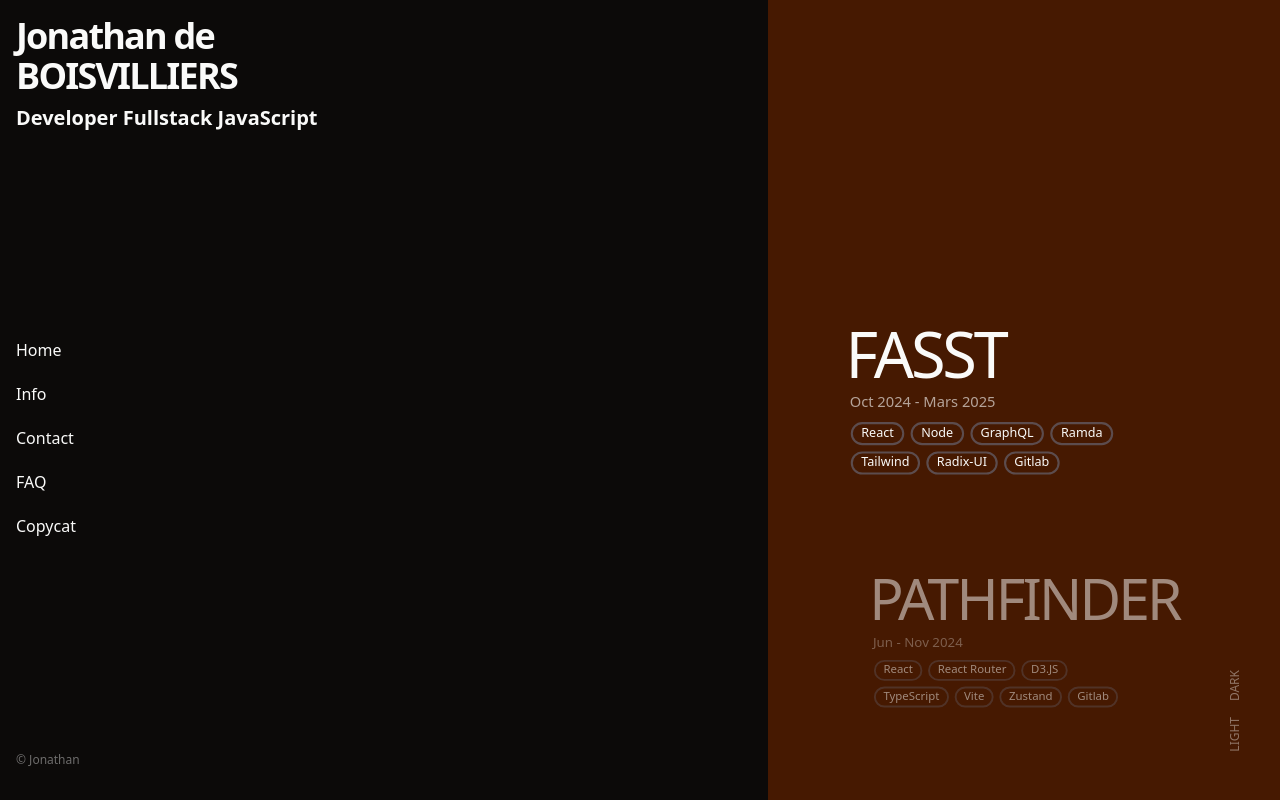
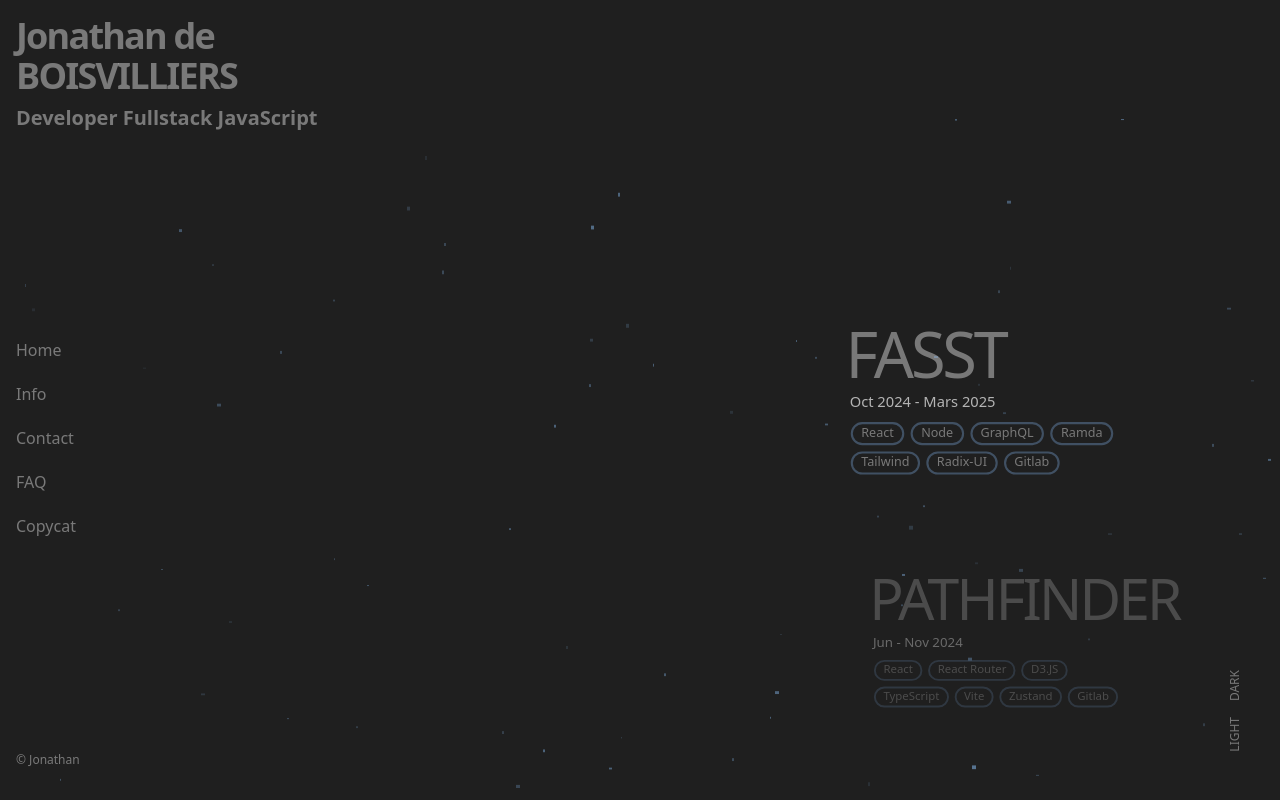
Before and after one commit to Dumpinator/newBook, a React (Vite) app: page / in a window 1280 px wide. Built offline with nearby package versions, Linux system fonts and the light colour scheme.

Commit message:
Add GSAP for particle animations and implement ParticleBackground component; update styles for dark/light themes and improve type safety in project item handling.

```diff
--- a/package.json
+++ b/package.json
@@ -10,6 +10,7 @@
     "preview": "vite preview"
   },
   "dependencies": {
+    "gsap": "^3.12.7",
     "react": "^19.0.0",
     "react-dom": "^19.0.0"
   },
--- a/src/components/App.css
+++ b/src/components/App.css
@@ -13,19 +13,19 @@
 }
 
 body.dark-theme, .dark-theme {
-  background-color: oklch(0.147 0.004 49.25);
-  color: oklch(0.985 0.001 106.423);
+  background-color: oklch(0.24 0 0);
+  color: oklch(1 0 0 / 40%);
 }
 .light-theme .copyright {
-  color: rgba(0, 0, 0, 0.4);
+  color: oklch(0 0 0 / 60%);
 }
 
 body.light-theme, .light-theme {
   background-color: oklch(0.985 0.001 106.423);
-  color: oklch(0.147 0.004 49.25);
+  color: oklch(0 0 0 / 60%);
 }
 .dark-theme .copyright {
-  color: rgba(255, 255, 255, 0.4);
+  color: oklch(1 0 0 / 40%);
 }
 
 .project-item {
@@ -44,11 +44,11 @@ body.light-theme, .light-theme {
 }
 
 .dark-theme .project-date {
-  color: rgba(255, 255, 255, 0.6);
+  color: oklch(0.77 0 0);
 }
 
 .light-theme .project-date {
-  color: rgba(0, 0, 0, 0.6);
+  color: oklch(0 0 0 / 60%);
 }
 
 
--- a/src/components/App.tsx
+++ b/src/components/App.tsx
@@ -1,12 +1,13 @@
 import { useEffect, useRef, useState } from 'react';
 import './App.css';
 import ProjectItem from './folder/Folder';
+import ParticleBackground from './particulesBackground/ParticleBackground .tsx';
 
 function App() {
   const [darkMode, setDarkMode] = useState(true);
   const [activeProjectId, setActiveProjectId] = useState(null);
   const [showFocusIndicator, setShowFocusIndicator] = useState(false);
-  const scrollContainerRef = useRef(null);
+  const scrollContainerRef = useRef<HTMLDivElement>(null);
   const focusIndicatorRef = useRef(null);
 
   const projects = [
@@ -51,15 +52,15 @@ function App() {
       const containerRect = scrollContainerRef.current.getBoundingClientRect();
       const containerCenter = containerRect.top + containerRect.height / 2;
 
-      let closestId = null;
+      let closestId: number | null = null;
       let closestDistance = Infinity;
-      const projectsVisibility = {};
+      const projectsVisibility: Record<number, { distance: number; element: Element }> = {};
 
       const projectElements = scrollContainerRef.current.querySelectorAll('.project-item');
       projectElements.forEach(element => {
         const rect = element.getBoundingClientRect();
         const distance = Math.abs(rect.top + rect.height / 2 - containerCenter);
-        const id = parseInt(element.dataset.id);
+        const id = parseInt((element as HTMLElement).dataset.id || '0');
 
         projectsVisibility[id] = { distance, element };
 
@@ -76,16 +77,16 @@ function App() {
 
         if (numId === closestId) {
           // Projet actif - 100% d'opacité
-          element.style.opacity = "1";
-          element.style.pointerEvents = "auto";
-        } else if (numId === closestId - 1 || numId === closestId + 1) {
+          (element as HTMLElement).style.opacity = "1";
+          (element as HTMLElement).style.pointerEvents = "auto";
+        } else if (closestId !== null && (numId === closestId - 1 || numId === closestId + 1)) {
           // Projets adjacents - 50% d'opacité
-          element.style.opacity = "0.5";
-          element.style.pointerEvents = "auto";
+          (element as HTMLElement).style.opacity = "0.5";
+          (element as HTMLElement).style.pointerEvents = "auto";
         } else {
           // Tous les autres projets - invisibles et non interactifs
-          element.style.opacity = "0";
-          element.style.pointerEvents = "none";
+          (element as HTMLElement).style.opacity = "0";
+          (element as HTMLElement).style.pointerEvents = "none";
         }
       });
     };
@@ -103,7 +104,7 @@ function App() {
     };
   }, []);
 
-  const scrollToProject = (id) => {
+  const scrollToProject = (id: number) => {
     const element = document.querySelector(`.project-item[data-id="${id}"]`);
     if (element && scrollContainerRef.current) {
       const containerRect = scrollContainerRef.current.getBoundingClientRect();
@@ -161,7 +162,7 @@ function App() {
         </div>
       </div>
 
-      <div className={`w-full ml-[30%] flex flex-col p-4 items-end bg-amber-950`}>
+      <div className={`w-full ml-[30%] flex flex-col p-4 items-end`}>
         {/* Indicateurs visuels pour les zones d'entrée/sortie */}
         <div className="w-full flex flex-col relative h-[96vh]">
           <div className="absolute top-0 left-0 w-full h-16 bg-gradient-to-b from-background to-transparent z-10 pointer-events-none"></div>
@@ -237,6 +238,7 @@ function App() {
           LIGHT
         </button>
       </div>
+      <ParticleBackground darkMode={darkMode} />
     </div>
   )
 }
--- a/src/components/folder/Folder.tsx
+++ b/src/components/folder/Folder.tsx
@@ -14,7 +14,9 @@ type ProjectProps = {
   darkMode?: boolean;
   isActive: boolean;
   onClick: (event: React.MouseEvent<HTMLDivElement>) => void;
-  scrollToProject: (projectId: string | number) => void;
+  scrollToProject: (projectId: number) => void;
+  scrollContainerRef?: React.RefObject<HTMLDivElement>;
+  showFocusIndicator?: boolean;
   className?: string;
 }
 
@@ -36,7 +38,7 @@ const ProjectItem: React.FC<ProjectProps> = ({ project, darkMode, isActive, onCl
     // Si ce n'est pas le projet actif, configurer le timer pour le défilement automatique
     else {
       autoScrollTimerRef.current = window.setTimeout(() => {
-        scrollToProject(project?.id);
+        scrollToProject(Number(project?.id));
       }, 800);
     }
   };
--- /dev/null
+++ b/src/components/particulesBackground/ParticleBackground .tsx
@@ -0,0 +1,95 @@
+import gsap from 'gsap';
+import { useRef, useEffect } from 'react';
+
+type ParticleBackgroundProps = {
+    darkMode?: boolean;
+    className?: string;
+}
+
+const ParticleBackground: React.FC<ParticleBackgroundProps> = ({ darkMode }) => {
+    const containerRef = useRef<HTMLDivElement>(null);
+
+    const initParticles = () => {
+        if (!containerRef.current) return;
+        const particles = containerRef.current.querySelectorAll('.particle');
+
+        // Créer un timeline principal
+        const mainTl = gsap.timeline();
+
+        // Masquer initialement toutes les particules
+        gsap.set(particles, {
+            opacity: 0,
+            visibility: "hidden"
+        });
+
+        particles.forEach((particle, index) => {
+            // Timeline individuel pour chaque particule
+            const particleTl = gsap.timeline({ delay: index * 0.02 });
+
+            // Configuration initiale
+            gsap.set(particle, {
+                width: Math.random() * 3 + 1,
+                height: Math.random() * 3 + 1,
+                left: Math.random() * window.innerWidth,
+                top: Math.random() * window.innerHeight,
+                visibility: "visible"
+            });
+
+            // Phase 1: Apparition
+            particleTl.to(particle, {
+                opacity: Math.random() * 0.5 + 0.1,
+                duration: 0.3
+            });
+
+            // Phase 2: Animation de chute
+            particleTl.to(particle, {
+                y: window.innerHeight,
+                duration: Math.random() * 10 + 10,
+                opacity: 0,
+                repeat: -1,
+                ease: 'none',
+                onRepeat: () => {
+                    gsap.set(particle, {
+                        y: 0,
+                        opacity: Math.random() * 0.5 + 0.1,
+                    });
+                }
+            });
+
+            // Ajouter le timeline de la particule au timeline principal
+            mainTl.add(particleTl, index * 0.01);
+        });
+    };
+
+    useEffect(() => {
+        // Attendre que le rendu initial soit terminé
+        const timer = setTimeout(() => {
+            initParticles();
+        }, 300);
+
+        // Nettoyage
+        return () => {
+            clearTimeout(timer);
+            if (containerRef.current) {
+                const particles = containerRef.current.querySelectorAll('.particle');
+                gsap.killTweensOf(particles);
+            }
+        };
+    }, [darkMode]);
+
+    return (
+        <div ref={containerRef} className="fixed inset-0 z-0 pointer-events-none overflow-hidden">
+            {[...Array(100)].map((_, i) => (
+                <div
+                    key={i}
+                    className={`particle absolute mix-blend-screen pointer-events-none ${
+                        darkMode ? 'bg-blue-300' : 'bg-yellow-950'
+                    }`}
+                    style={{ opacity: 0 }}
+                />
+            ))}
+        </div>
+    );
+};
+
+export default ParticleBackground;
```
Also changed, not shown: 1 other file (tests, documents, lock files or other folders).
